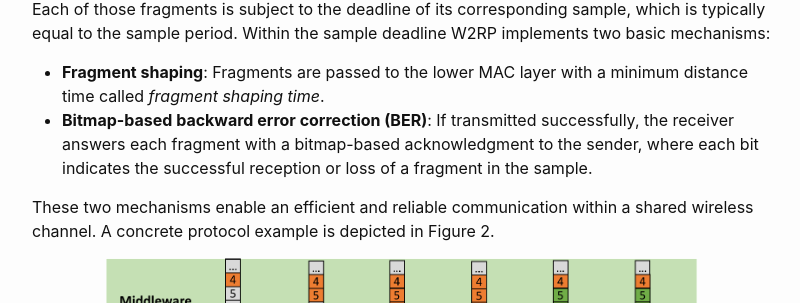
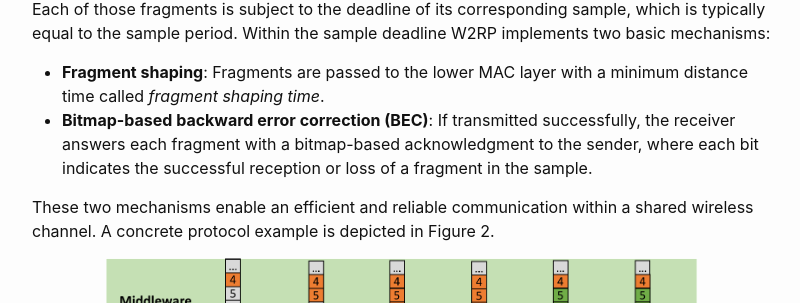
Before and after one commit to IDA-TUBS/lotus, a Jekyll site: the page built from docs/collections/_topics/01_error_correction.md, in a window 1280 px wide and 900 px high, scrolled down 690 px. Shown: the part 150-453 px from the top of the window, without its empty margins (238-1038 px from the left). Built offline with Jekyll 4.4.1, drawn with Linux system fonts in a browser that asks for light colours.

Commit message:
fixed typo

```diff
--- a/docs/collections/_topics/01_error_correction.md
+++ b/docs/collections/_topics/01_error_correction.md
@@ -21,7 +21,7 @@ The basic principle of W2RP is depicted in Figure 1, which shows an infrastructu
 Each of those fragments is subject to the deadline of its corresponding sample, which is typically equal to the sample period. Within the sample deadline W2RP implements two basic mechanisms:
 
 * **Fragment shaping**: Fragments are passed to the lower MAC layer with a minimum distance time called *fragment shaping time*.
-* **Bitmap-based backward error correction (BER)**: If transmitted successfully, the receiver answers each fragment with a bitmap-based acknowledgment to the sender, where each bit indicates the successful reception or loss of a fragment in the sample.
+* **Bitmap-based backward error correction (BEC)**: If transmitted successfully, the receiver answers each fragment with a bitmap-based acknowledgment to the sender, where each bit indicates the successful reception or loss of a fragment in the sample.
 
 These two mechanisms enable an efficient and reliable communication within a shared wireless channel.
 A concrete protocol example is depicted in Figure 2.
```
